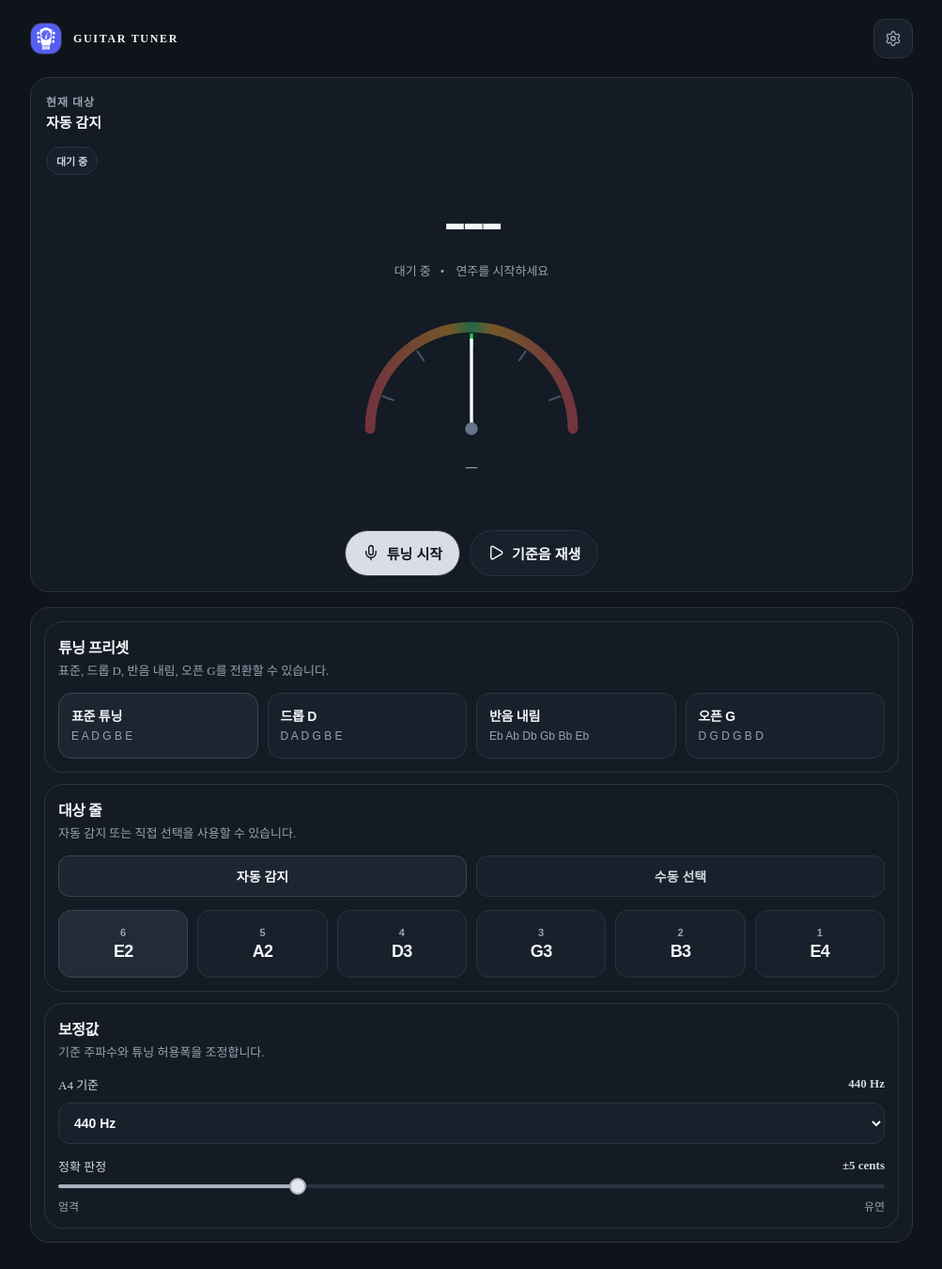
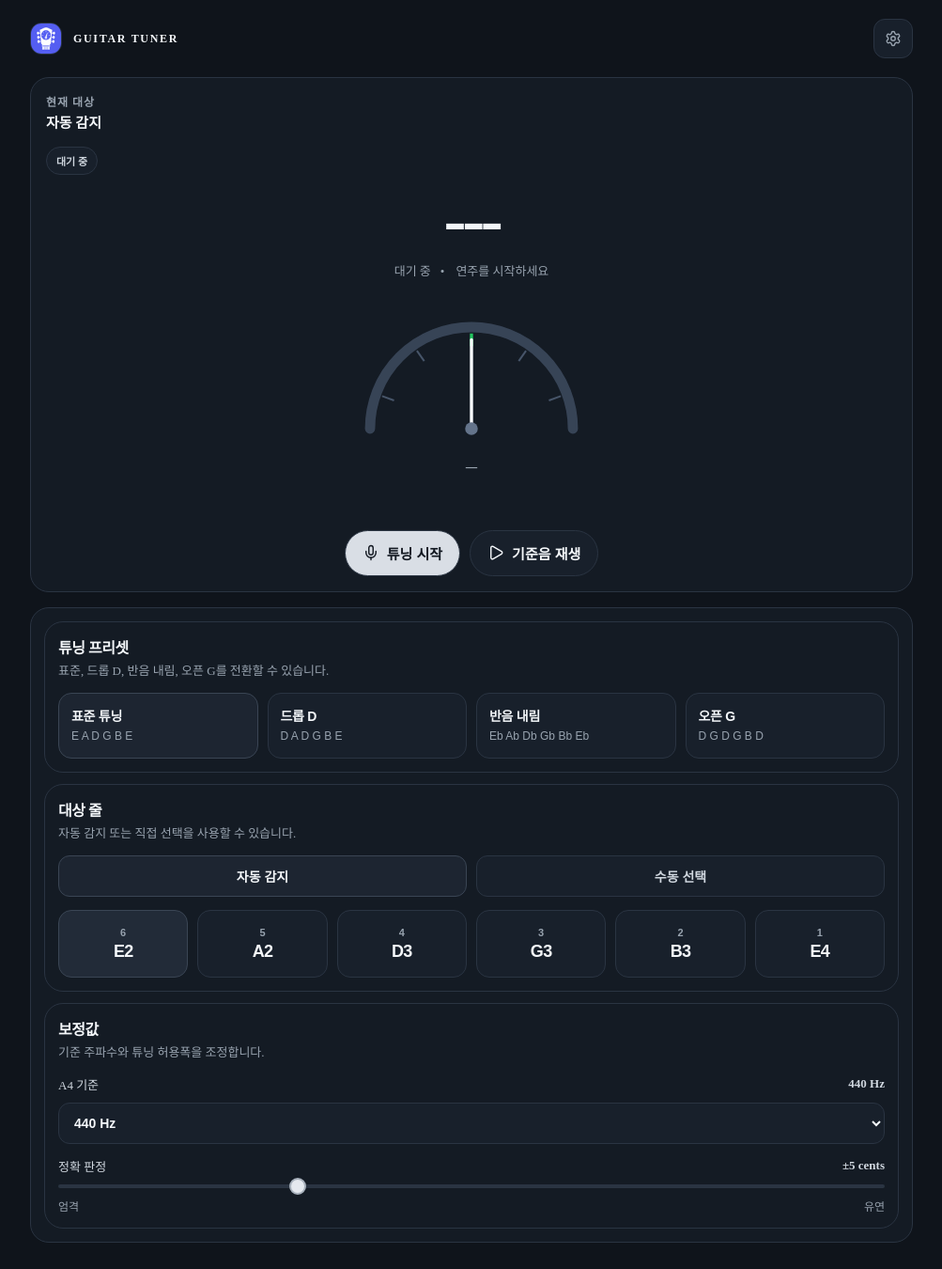
Before and after one commit to Codiving/guitar-tuner, a React (Vite) app: page / in a window 1280 px wide. Shown: the whole page at 94% size, without its empty margins (138-1141 px from the left). Built offline with nearby package versions, Linux system fonts and the light colour scheme.

Commit message:
Remove all gradients

```diff
--- a/src/App.css
+++ b/src/App.css
@@ -580,13 +580,7 @@
   height: 4px;
   border-radius: 999px;
   outline: none;
-  background: linear-gradient(
-    to right,
-    #aab3c0 0%,
-    #aab3c0 var(--fill, 42%),
-    #2a3442 var(--fill, 42%),
-    #2a3442 100%
-  );
+  background: #2a3442;
 }
 
 .sensitivity-slider::-webkit-slider-thumb {
--- a/src/components/TuningMeter.jsx
+++ b/src/components/TuningMeter.jsx
@@ -18,18 +18,8 @@ export function TuningMeter({ cents, isInTune = false }) {
     <div className="meter-container">
       <div className="meter-arc">
         <svg viewBox="0 0 200 110" className="meter-svg">
-          <defs>
-            <linearGradient id="arcGrad" x1="0%" y1="0%" x2="100%" y2="0%">
-              <stop offset="0%" stopColor="#ef4444" />
-              <stop offset="40%" stopColor="#f59e0b" />
-              <stop offset="50%" stopColor="#22c55e" />
-              <stop offset="60%" stopColor="#f59e0b" />
-              <stop offset="100%" stopColor="#ef4444" />
-            </linearGradient>
-          </defs>
-
           <path d="M 20 100 A 80 80 0 0 1 180 100" fill="none" stroke="#1e293b" strokeWidth="8" strokeLinecap="round" />
-          <path d="M 20 100 A 80 80 0 0 1 180 100" fill="none" stroke="url(#arcGrad)" strokeWidth="8" strokeLinecap="round" opacity="0.4" />
+          <path d="M 20 100 A 80 80 0 0 1 180 100" fill="none" stroke="#94a3b8" strokeWidth="8" strokeLinecap="round" opacity="0.22" />
           <line x1="100" y1="100" x2="100" y2="28" stroke="#334155" strokeWidth="2" />
 
           {[-50, -25, 0, 25, 50].map((val) => {
```
Also changed, not shown: 1 other file (tests, documents, lock files or other folders).
